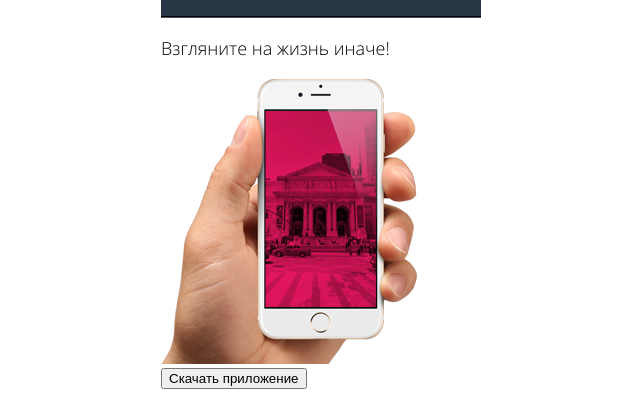
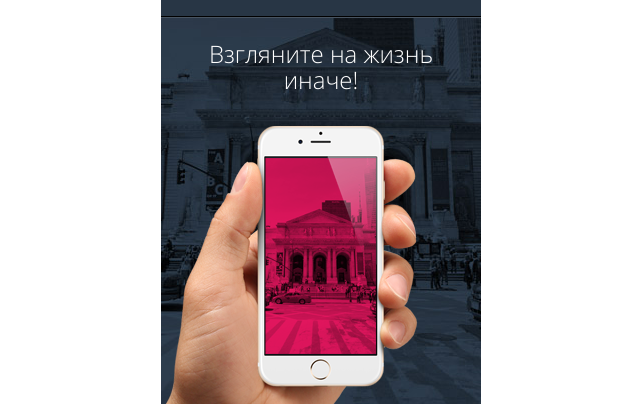
Before and after one commit to GarryVar/858513-pink-18, a website: page source/index.html in a window 1280 px wide. Shown: the part 314-718 px from the top of the page, without its empty margins (319-959 px from the left). Drawn offline with nearby package versions, Linux system fonts and the light colour scheme; files that its build step writes are made by us from their sources.

Commit message:
Подклчает блоки разметки к сборке

```diff
--- a/source/sass/style.scss
+++ b/source/sass/style.scss
@@ -6,14 +6,14 @@
 @import "blocks/page-header.scss";
 @import "blocks/main-nav.scss";
 @import "blocks/site-list.scss";
+@import "blocks/intro.scss";
+@import "blocks/brands.scss";
+@import "blocks/features.scss";
+@import "blocks/review.scss";
+@import "blocks/tariff.scss";
 // @import "blocks/button.scss";
-// @import "blocks/brands-list.scss";
-// @import "blocks/intro.scss";
 // @import "blocks/page-main.scss";
-// @import "blocks/features.scss";
-// @import "blocks/review.scss";
 // @import "blocks/slider.scss";
-// @import "blocks/tariff.scss";
 // @import "blocks/price-list.scss";
 // @import "blocks/advantage.scss";
 // @import "blocks/contacts.scss";
```
